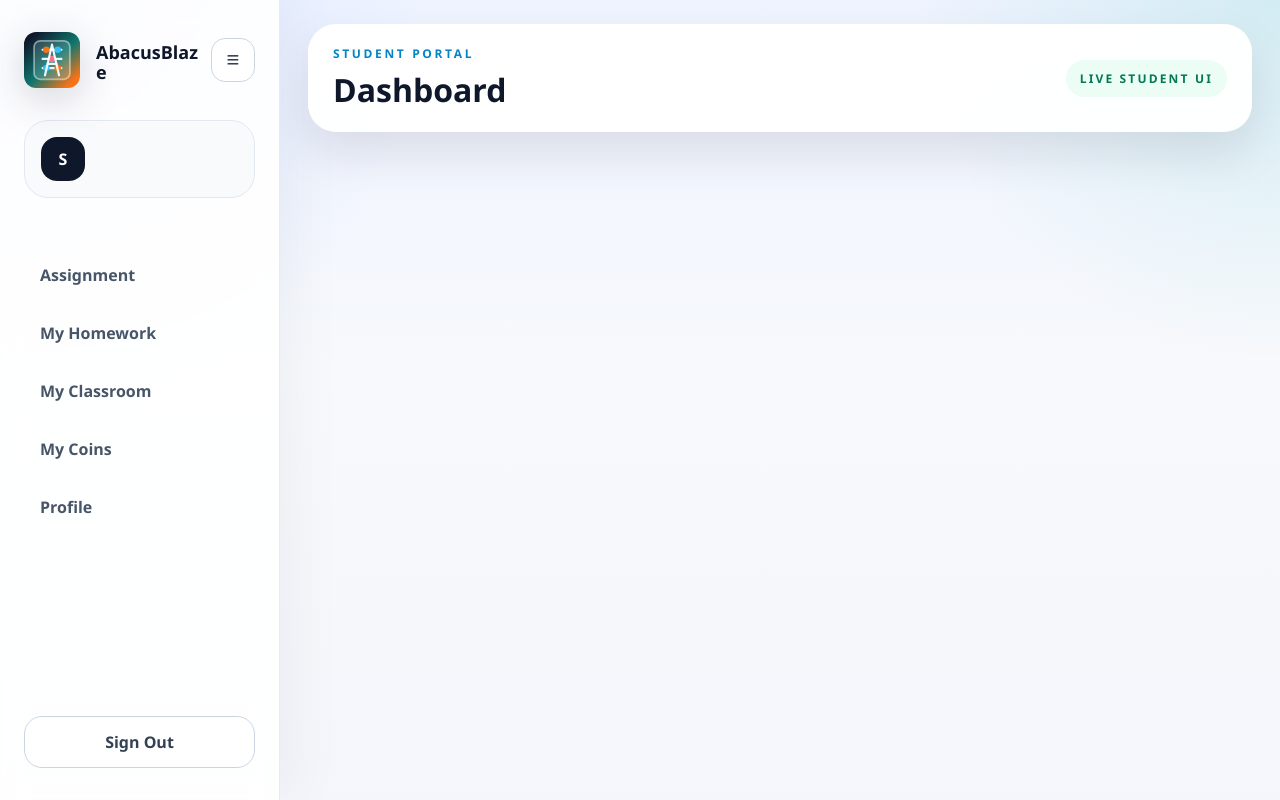
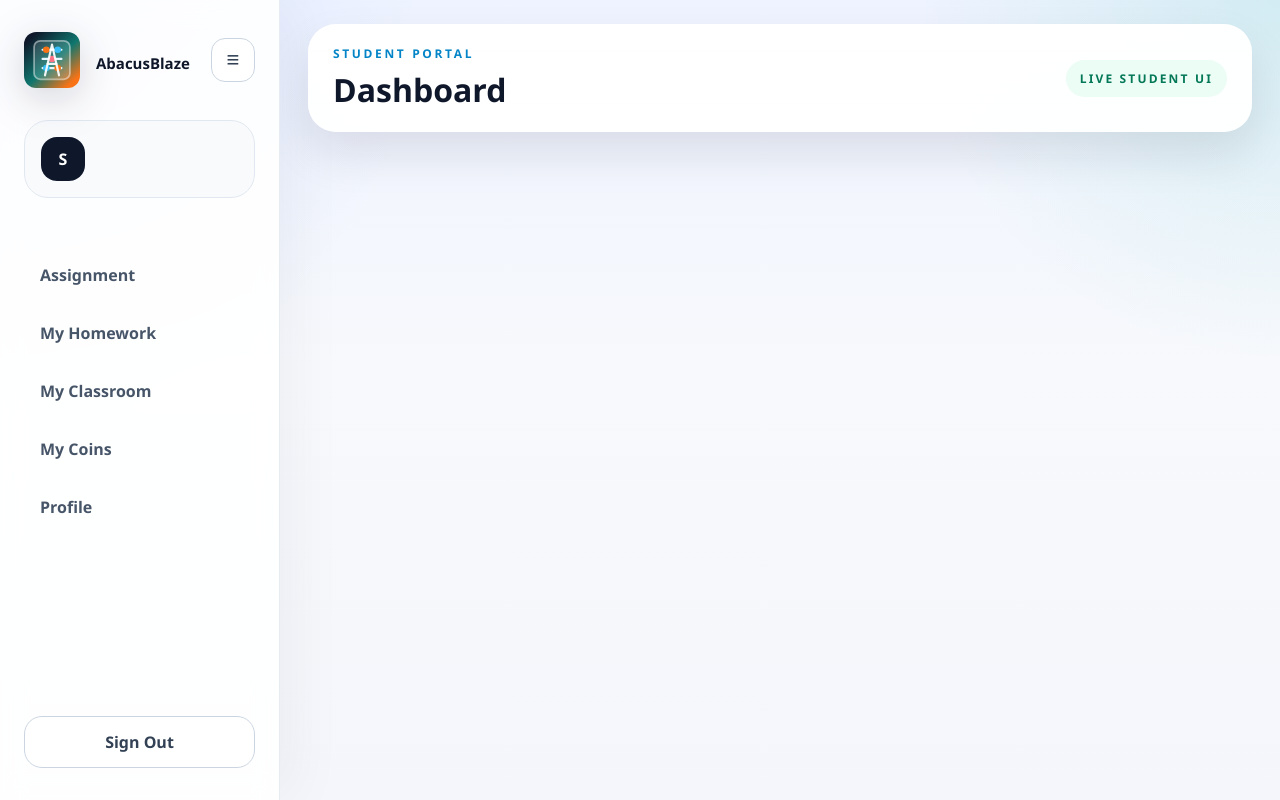
Before and after one commit to phantum007/Heather, a Django app: template ui/templates/ui/student_base.html in a window 1280 px wide. Run offline with Django 5.2, Linux system fonts and the light colour scheme; the template is opened without the code that fills it, so the values that code supplies are empty.

Commit message:
fix AbacusBlaze brand name wrapping in sidebar
Co-Authored-By: Claude Sonnet 4.6 <noreply@anthropic.com>

```diff
--- a/ui/templates/ui/base.html
+++ b/ui/templates/ui/base.html
@@ -43,7 +43,7 @@
     .brand-eyebrow, .eyebrow { margin:0; font-size:12px; font-weight:700; letter-spacing:.22em; text-transform:uppercase; color:#0284c7; }
     .eyebrow.muted { color:#cbd5e1; }
     .brand h1, .page-title, .card h3, .login-card h1 { margin:6px 0 0; }
-    .brand h1 { font-size:18px; line-height:1.1; word-break:break-word; }
+    .brand h1 { font-size:15px; line-height:1.1; white-space:nowrap; overflow:hidden; text-overflow:ellipsis; }
     .page-title { font-size:32px; }
     .profile-card { display:flex; gap:12px; align-items:center; margin:32px 0; padding:16px; border-radius:24px; background:#f8fafc; border:1px solid #e2e8f0; }
     .profile-name { margin:0; font-weight:700; }
```
